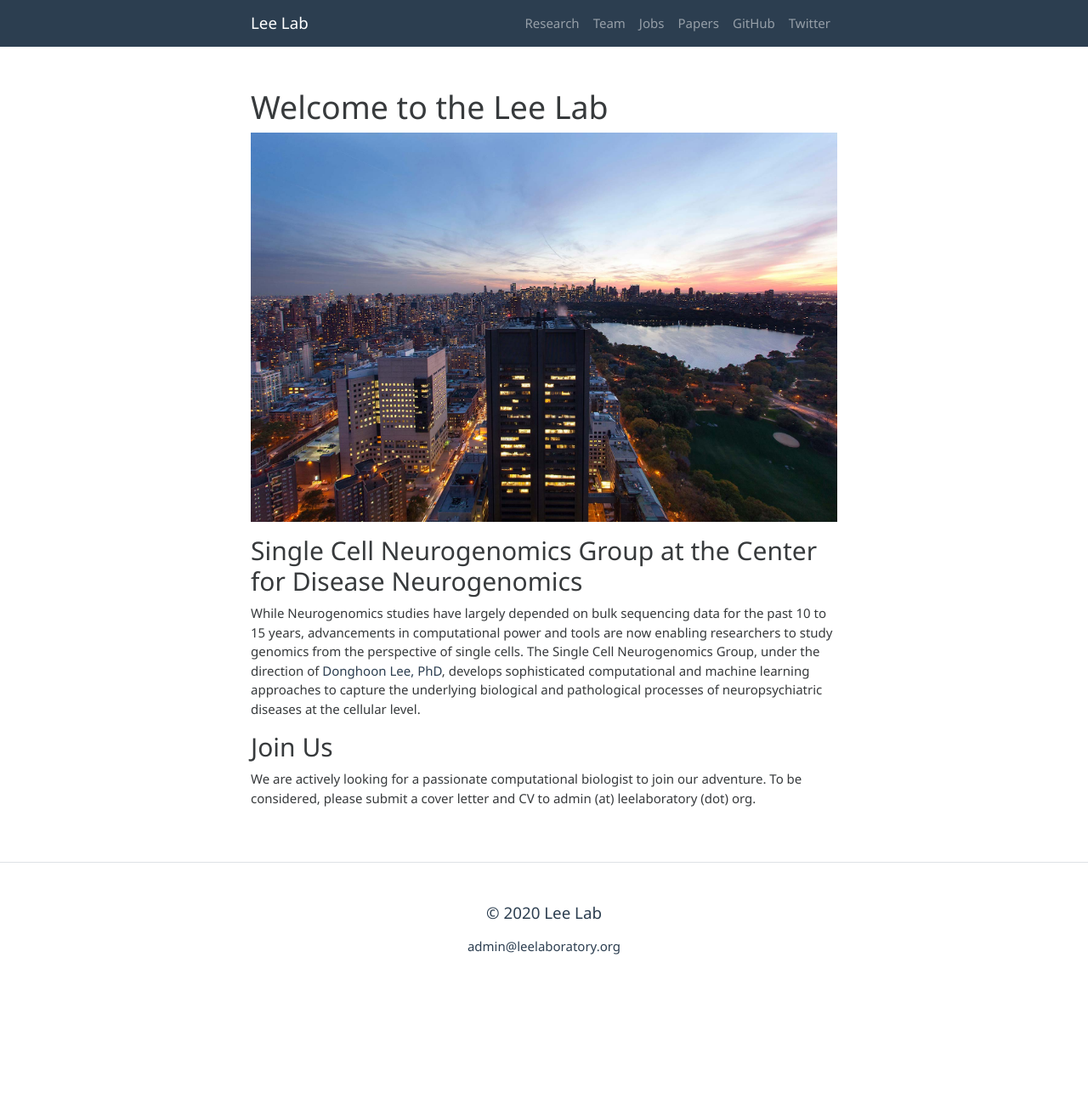
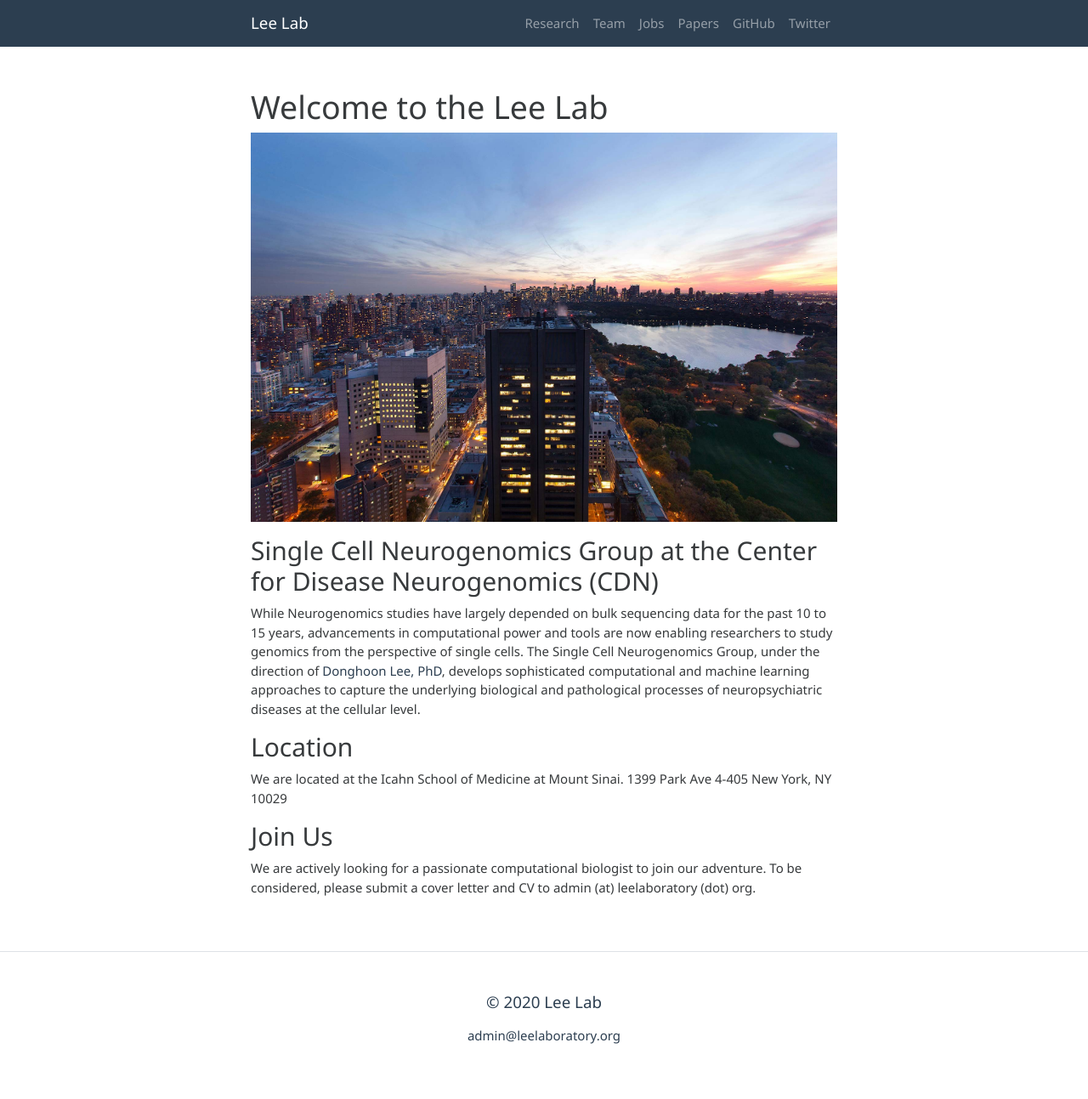
Before and after one commit to leelaboratory/leelaboratory.github.io, a Jekyll site: the page built from index.md, in a window 1280 px wide. Shown: the whole page at 85% size. Built offline with Jekyll 4.4.1, drawn with Linux system fonts in a browser that asks for light colours; before the commit the page ends 1188 px from its top, so only the background shows below that.

Commit message:
Update index.md

```diff
--- a/index.md
+++ b/index.md
@@ -5,9 +5,13 @@ title: 'Welcome to the Lee Lab'
 
 ![ISMMS](/images/NYC-Skyline.jpg)
 <br>
-## Single Cell Neurogenomics Group at the Center for Disease Neurogenomics
+## Single Cell Neurogenomics Group at the Center for Disease Neurogenomics (CDN)
 While Neurogenomics studies have largely depended on bulk sequencing data for the past 10 to 15 years, advancements in computational power and tools are now enabling researchers to study genomics from the perspective of single cells. The Single Cell Neurogenomics Group, under the direction of [Donghoon Lee, PhD](https://icahn.mssm.edu/profiles/donghoon-lee), develops sophisticated computational and machine learning approaches to capture the underlying biological and pathological processes of neuropsychiatric diseases at the cellular level.
 
+## Location
+We are located at the Icahn School of Medicine at Mount Sinai.
+1399 Park Ave 4-405
+New York, NY 10029
+
 ## Join Us
-
 We are actively looking for a passionate computational biologist to join our adventure. To be considered, please submit a cover letter and CV to admin (at) leelaboratory (dot) org.
```
